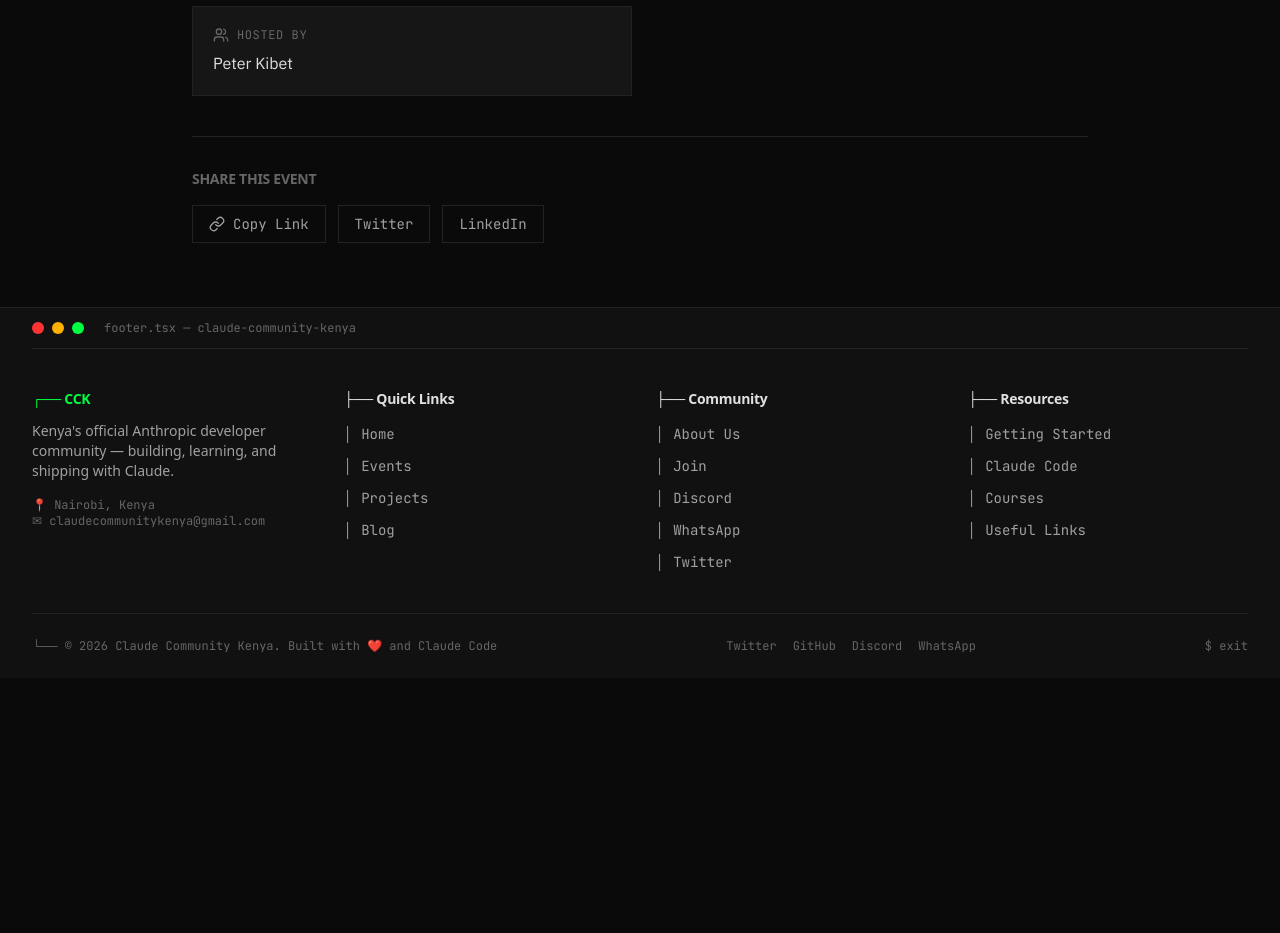
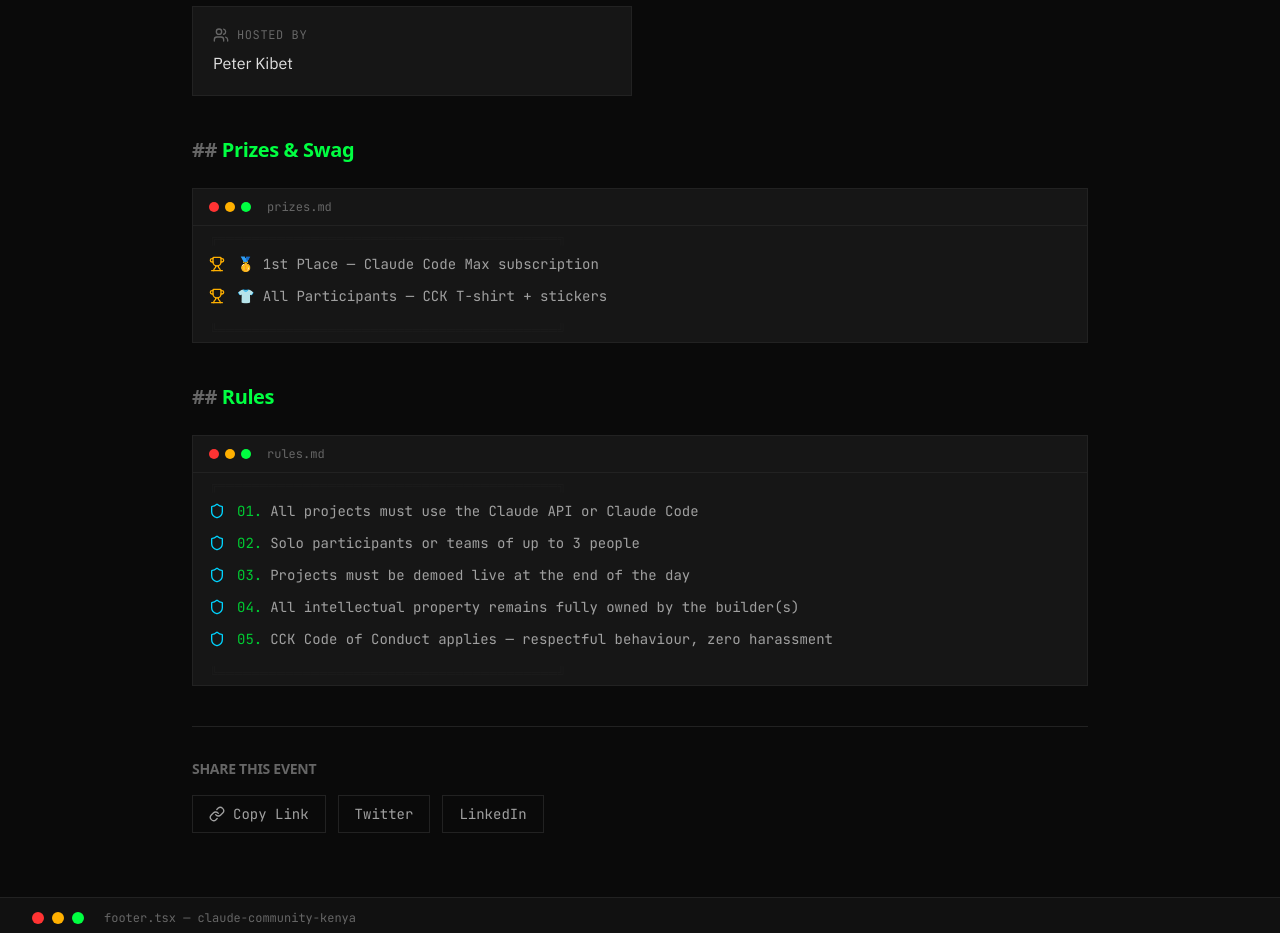
Before and after one commit to Spidey-Acer/Claude-Community-Kenya, a Next.js app: page /events/claude-code-hackathon-nairobi-1 in a window 1280 px wide. Shown: the part 1500-2433 px from the top of the page. Before the commit the page ends 2178 px from the top, so only its background shows below. Built offline with nearby package versions, Linux system fonts and the light colour scheme.

Commit message:
feat(events): add prizes and rules sections to event detail page

```diff
--- a/src/app/events/[slug]/page.tsx
+++ b/src/app/events/[slug]/page.tsx
@@ -17,6 +17,8 @@ import {
   Building2,
   Link as LinkIcon,
   CheckCircle2,
+  Trophy,
+  Shield,
 } from "lucide-react";
 import { EventDetailClient } from "./EventDetailClient";
 
@@ -256,6 +258,53 @@ export default async function EventDetailPage({
           </section>
         )}
 
+        {/* Prizes (hackathon / upcoming) */}
+        {event.prizes && event.prizes.length > 0 && (
+          <section className="mb-10">
+            <h2 className="mb-6 font-mono text-xl font-semibold text-green-primary">
+              <span className="text-text-dim">## </span>Prizes & Swag
+            </h2>
+            <TerminalWindow title="prizes.md" variant="command">
+              <ul className="space-y-3">
+                {event.prizes.map((prize, i) => (
+                  <li key={i} className="flex items-start gap-3">
+                    <Trophy
+                      className="mt-0.5 h-4 w-4 shrink-0 text-amber"
+                      aria-hidden="true"
+                    />
+                    <span className="text-text-secondary">{prize}</span>
+                  </li>
+                ))}
+              </ul>
+            </TerminalWindow>
+          </section>
+        )}
+
+        {/* Rules */}
+        {event.rules && event.rules.length > 0 && (
+          <section className="mb-10">
+            <h2 className="mb-6 font-mono text-xl font-semibold text-green-primary">
+              <span className="text-text-dim">## </span>Rules
+            </h2>
+            <TerminalWindow title="rules.md" variant="default">
+              <ul className="space-y-3">
+                {event.rules.map((rule, i) => (
+                  <li key={i} className="flex items-start gap-3">
+                    <Shield
+                      className="mt-0.5 h-4 w-4 shrink-0 text-cyan"
+                      aria-hidden="true"
+                    />
+                    <span className="font-mono text-sm text-text-secondary">
+                      <span className="text-green-dim mr-2">{String(i + 1).padStart(2, "0")}.</span>
+                      {rule}
+                    </span>
+                  </li>
+                ))}
+              </ul>
+            </TerminalWindow>
+          </section>
+        )}
+
         {/* Highlights (completed events only) */}
         {event.status === "completed" &&
           event.highlights &&
```
